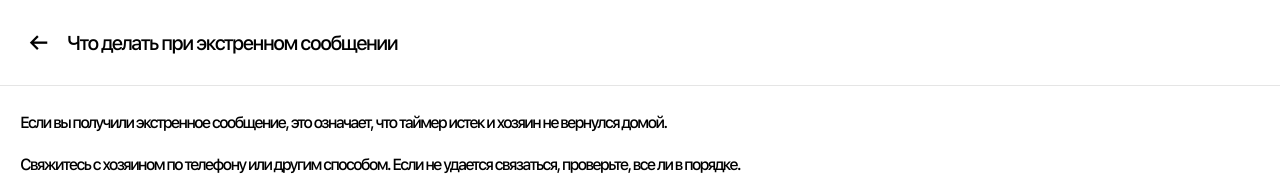
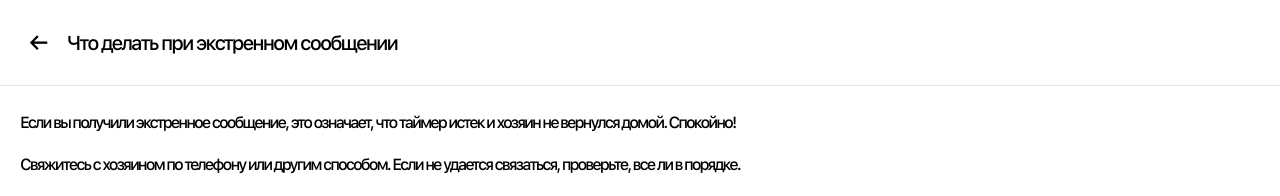
Before and after one commit to Klyaksonchik/HomeAloneMiniApp, a React (Create React App) app in the folder Frontend/: page / in a window 1280 px wide. Both pictures are taken after a click on the button 918 px from the left and 716 px from the top of the page. Shown: the top 196 px of the page. Built offline with nearby package versions, Linux system fonts and the light colour scheme.

Commit message:
Update EmergencyGuide.jsx NEW BOTTOMS 5

```diff
--- a/Frontend/src/EmergencyGuide.jsx
+++ b/Frontend/src/EmergencyGuide.jsx
@@ -9,7 +9,7 @@ export function EmergencyGuide({ onBack, onNavigate }) {
       </div>
       <div className="info-content">
         <p>
-          Если вы получили экстренное сообщение, это означает, что таймер истек и хозяин не вернулся домой.
+          Если вы получили экстренное сообщение, это означает, что таймер истек и хозяин не вернулся домой. Спокойно!
         </p>
         <p>
           Свяжитесь с хозяином по телефону или другим способом. Если не удается связаться, проверьте, все ли в порядке.
```
